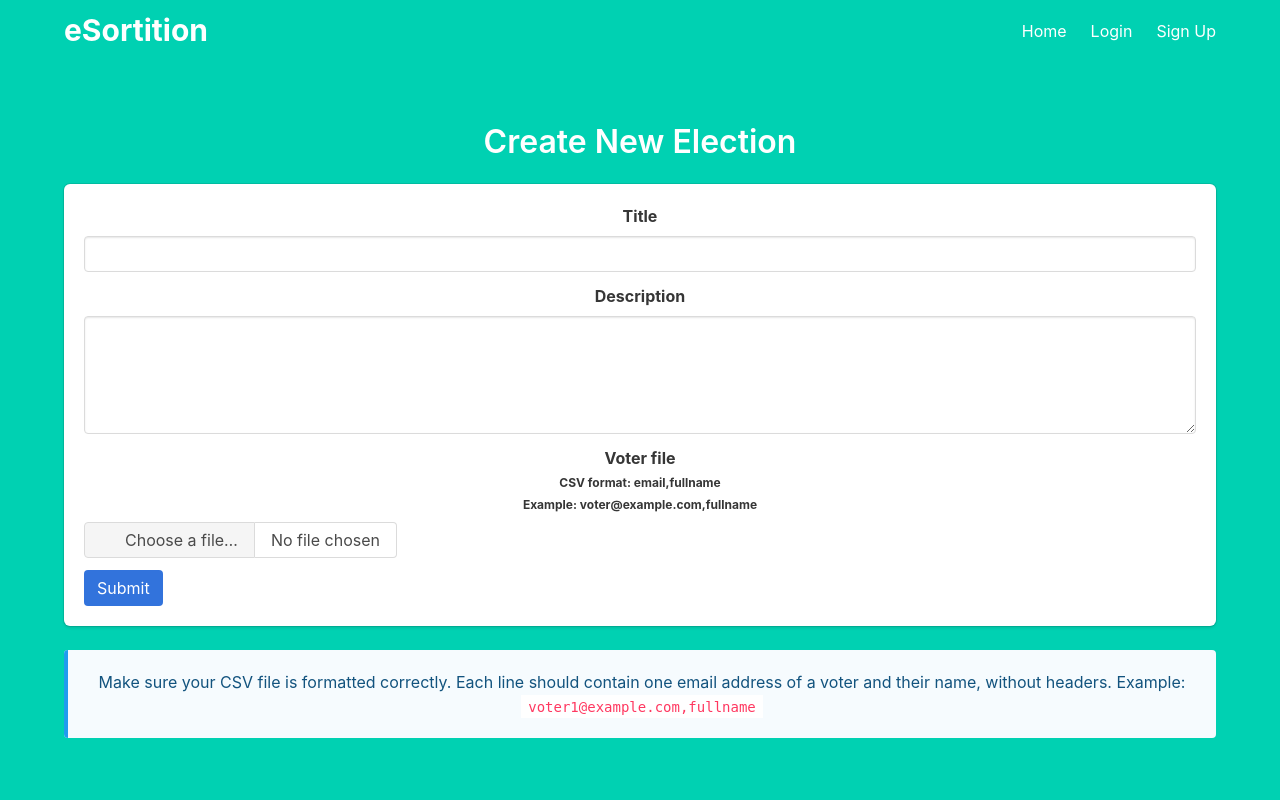
After one commit to Diveenaa/esortition, a Flask app: template admin_portal/app/templates/create_election.html in a window 1280 px wide. The commit adds this page. Run offline with Flask 3, Linux system fonts and the light colour scheme; the template is opened without the code that fills it, so the values that code supplies are empty, except form fields; tables that the repository leaves empty hold one stand-in row (values such as "Sample post"); form fields are guessed from the names that the template uses.

Commit message:
feat: create election functionality

```diff
--- a/admin_portal/app/templates/base.html
+++ b/admin_portal/app/templates/base.html
@@ -41,6 +41,16 @@
                                 Home
                             </a>
                             {% if current_user.is_authenticated %}
+                            <a href="{{ url_for('main.create_election') }}" class="navbar-item">
+                                Create Election
+                            </a>
+                            {% endif %}
+                            {% if current_user.is_authenticated %}
+                            <a href="{{ url_for('main.my_elections') }}" class="navbar-item">
+                                My Elections
+                            </a>
+                            {% endif %}
+                            {% if current_user.is_authenticated %}
                             <a href="{{ url_for('main.profile') }}" class="navbar-item">
                                 Profile
                             </a>
--- /dev/null
+++ b/admin_portal/app/templates/create_election.html
@@ -0,0 +1,69 @@
+{% extends "base.html" %}
+
+{% block content %}
+<div class="container mt-5">
+    <h1 class="title">Create New Election</h1>
+    <div class="box">
+        <form method="POST" enctype="multipart/form-data">
+            {{ form.hidden_tag() }}
+            <div class="field">
+                <label class="label">{{ form.title.label }}</label>
+                <div class="control">
+                    {{ form.title(class_="input", size=32) }}
+                </div>
+            </div>
+            <div class="field">
+                <label class="label">{{ form.description.label }}</label>
+                <div class="control">
+                    {{ form.description(class_="textarea", cols=32, rows=4) }}
+                </div>
+            </div>
+            <div class="field">
+                <label class="label">{{ form.voter_file.label }}
+                    <p class="help">CSV format: email,fullname</p>
+                    <p class="help">Example: voter@example.com,fullname</p>
+                </label>
+                <div class="file has-name">
+                    <label class="file-label">
+                        {{ form.voter_file(class_="file-input") }}
+                        <span class="file-cta">
+                            <span class="file-icon">
+                                <i class="fas fa-upload"></i>
+                            </span>
+                            <span class="file-label">
+                                Choose a file…
+                            </span>
+                        </span>
+                        <span class="file-name">
+                            No file chosen
+                        </span>
+                    </label>
+                </div>
+            </div>
+            <div class="field is-grouped">
+                <div class="control">
+                    {{ form.submit(class_="button is-link") }}
+                </div>
+            </div>
+        </form>
+    </div>
+    <article class="message is-info">
+        <div class="message-body">
+            Make sure your CSV file is formatted correctly. Each line should contain one email address of a voter and their name, without headers. Example: <code>voter1@example.com,fullname</code>
+        </div>
+    </article>
+</div>
+
+<script>
+  document.addEventListener('DOMContentLoaded', () => {
+      const fileInput = document.querySelector('.file-input');
+      const fileLabel = document.querySelector('.file-name');
+
+      fileInput.addEventListener('change', (e) => {
+          let fileName = e.target.files.length > 0 ? e.target.files[0].name : 'No file chosen';
+          fileLabel.textContent = fileName;
+      });
+  });
+  </script>
+
+{% endblock %}
--- a/admin_portal/app/templates/login.html
+++ b/admin_portal/app/templates/login.html
@@ -14,13 +14,13 @@
         <form method="POST" action="/login">
             <div class="field">
                 <div class="control">
-                    <input class="input is-large" type="email" name="email" placeholder="Your Email" autofocus="">
+                    <input class="input is-medium" type="email" name="email" placeholder="name@example.com" autofocus="">
                 </div>
             </div>
 
             <div class="field">
                 <div class="control">
-                    <input class="input is-large" type="password" name="password" placeholder="Your Password">
+                    <input class="input is-medium" type="password" name="password" placeholder="************">
                 </div>
             </div>
             <div class="field">
@@ -29,7 +29,7 @@
                     Remember me
                 </label>
             </div>
-            <button class="button is-block is-info is-large is-fullwidth">Login</button>
+            <button class="button is-block is-info is-medium is-fullwidth">Login</button>
         </form>
     </div>
 </div>
```
Also changed, not shown: admin_portal/app/__init__.py (+22 -19 lines), admin_portal/app/forms.py (added, +9 -0 lines), admin_portal/app/main.py (+68 -1 lines), admin_portal/app/models.py (+17 -0 lines), admin_portal/app/templates/elections.html (added, +23 -0 lines), admin_portal/app/templates/my_elections.html (added, +39 -0 lines), admin_portal/test/test_voters.csv (added, +4 -0 lines), admin_portal/instance/db.sqlite, 1 other file.
